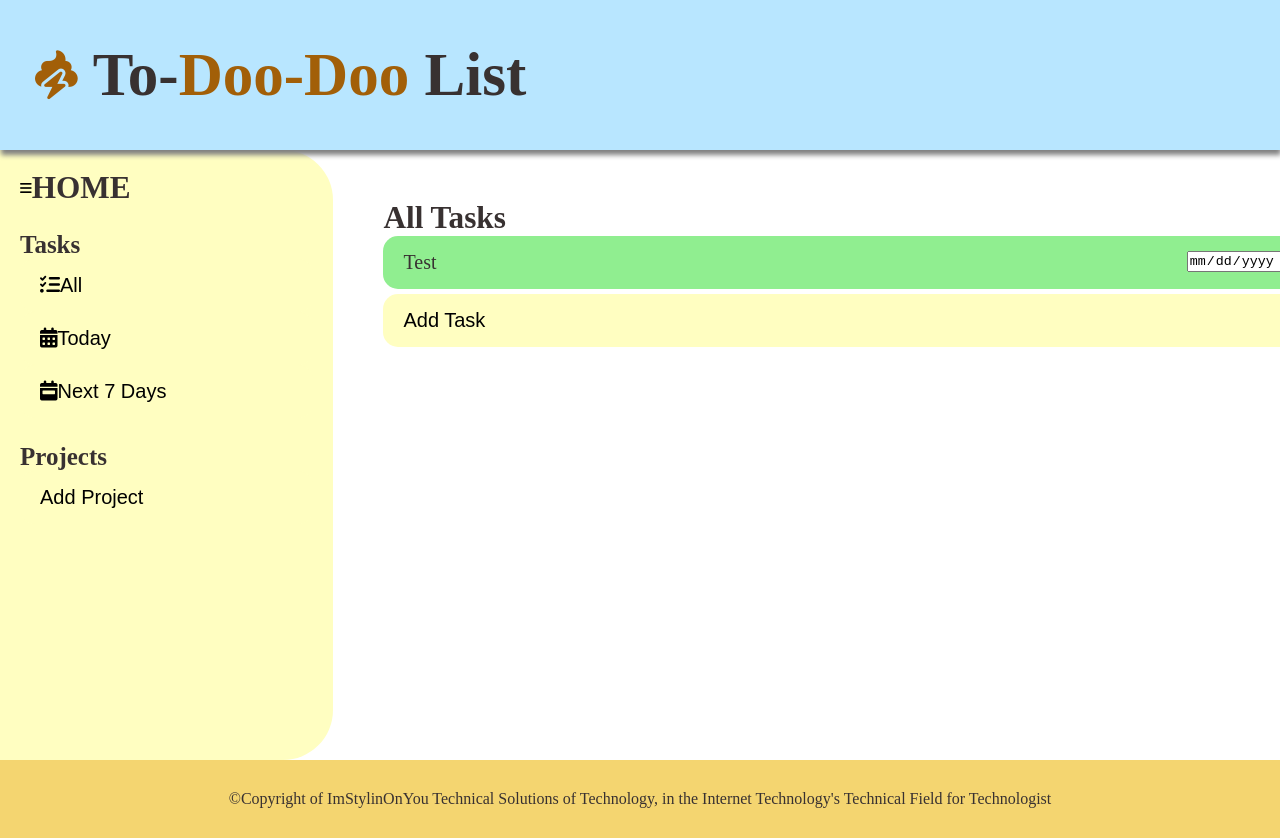
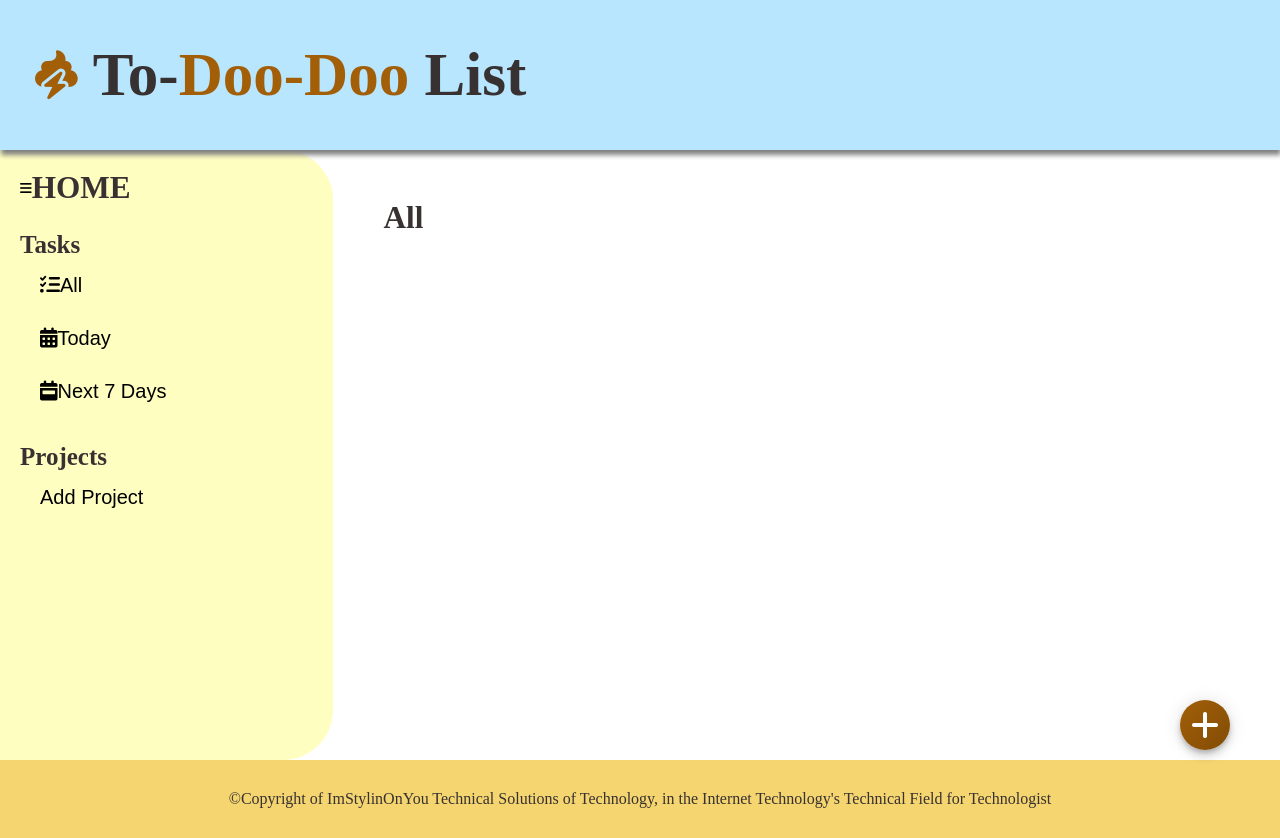
Before and after one commit to valeratech/to-do-list, a website built with webpack: page src/template.html in a window 1280 px wide. Shown: the top 838 px of the page. Built offline with nearby package versions, Linux system fonts and the light colour scheme.

Commit message:
Corrected module and loading page functionality. Added a create task button

```diff
--- a/src/modules/interface.js
+++ b/src/modules/interface.js
@@ -1,24 +1,28 @@
 import { format } from 'date-fns'
 
 export default function userInterface() {
-    const contentContainer = document.getElementById('content')
+    const contentContainer = document.getElementById('content');
     const createPage = function(task) {
-        const taskbutton = document.createElement('article');
-        taskbutton.className = 'modules';
-        const taskHeader = document.createElement('h2')
+        contentContainer.removeChild(contentContainer.firstElementChild);
+        const taskContainer = document.createElement('article');
+        taskContainer.className = 'modules'
+        const taskHeader = document.createElement('h2');
         taskHeader.textContent = task;
-        taskbutton.appendChild(taskHeader);
-        contentContainer.appendChild(taskbutton);
+        contentContainer.appendChild(taskContainer);
+        taskContainer.appendChild(taskHeader);
         }
+    const getTasks = function() {
+
+    }
     const loadPage = function(e) {
-        contentContainer.removeChild(contentContainer.firstElementChild);
         if (e.target.id === 'all') {
             createPage('All');
         } else if (e.target.id === 'today') {
             createPage('Today');
-        } if (e.target.id === 'nextSeven') {
-            createPage('Next Seven Days')
+        } else if (e.target.id === 'nextSeven') {
+            createPage('Next 7 Days')
         }
     }
+    createPage('All');
     document.addEventListener('click',loadPage);
 }
--- a/src/styles/main.css
+++ b/src/styles/main.css
@@ -129,3 +129,40 @@ button:hover {
 .todo--complete {
     font-size: 1.25rem;
 }
+
+.new-task {
+    display: flex;
+    justify-content: center;
+    align-items: center;
+    border: none;
+    height: 50px;
+    width: 50px;
+    border-radius: 50%;
+    position: fixed;
+    bottom: 50px;
+    right: 50px;
+    z-index: 1000;
+    outline: transparent;
+    background: linear-gradient(135deg, #A25F08 0%, #824c05 100%);
+    color: #fff;
+    box-shadow: 0px 3px 5px -1px rgb(0 0 0 / 20%), 0px 6px 10px 0px rgb(0 0 0 / 14%), 0px 1px 18px 0px rgb(0 0 0 / 12%);
+}
+
+.new-task:hover {
+    transform: rotate(90deg) scale(1.2);
+    cursor: pointer;
+}
+
+.new-task:active {
+    filter: opacity(80%);
+}
+
+.new-task {
+    transition: transform 0.25s, opacity 0.25s;
+}
+
+.new-task i {
+    font-size: 2rem;
+    line-height: 1.2;
+    border-radius: 50%;
+}
--- a/src/template.html
+++ b/src/template.html
@@ -28,17 +28,20 @@
     </nav>
     <section id="content">
         <article class="modules">
-            <h2>All Tasks</h2>
-            <div class="todo--container" data-index="1" data-project="home">
-                <div class="todo--complete todo--complete-checked">Test</div>
-                <div class="right-task-panel">
-                    <input type="date" class="input-due-date active" data-input-due-date="">
-                </div>
-            </div>
-            <button id="add-task">Add Task</button>
+<!--            <h2>All Tasks</h2>-->
+<!--            <div class="todo&#45;&#45;container" data-index="1" data-project="home">-->
+<!--                <div class="todo&#45;&#45;complete todo&#45;&#45;complete-checked">Test</div>-->
+<!--                <div class="right-task-panel">-->
+<!--                    <input type="date" class="input-due-date active" data-input-due-date="">-->
+<!--                </div>-->
+<!--            </div>-->
+<!--            <button id="add-task">Add Task</button>-->
         </article>
     </section>
 </main>
+<button class="new-task">
+    <i class="fa-solid fa-plus"></i>
+</button>
 <footer>
     <p>&copy;Copyright of ImStylinOnYou Technical Solutions of Technology, in the Internet Technology's Technical Field for Technologist</p>
 </footer>
```
Also changed, not shown: dist/bundle992aaffbb7e9b4ed4057.js, dist/index.html, src/modules/page.js (added), 2 other files.
